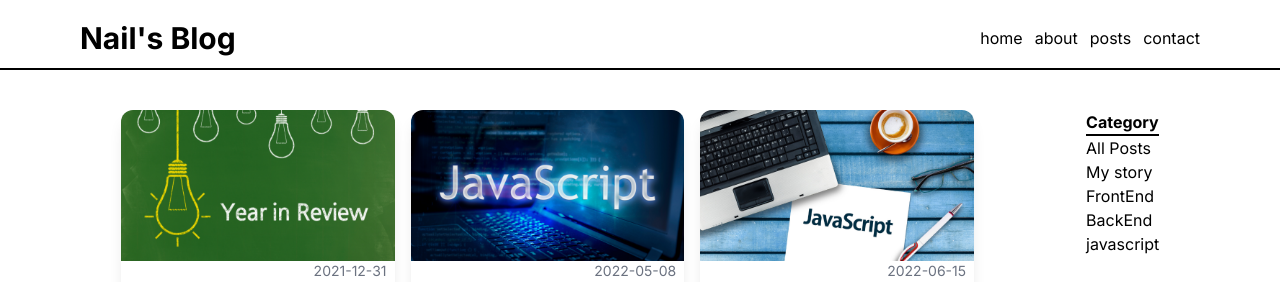
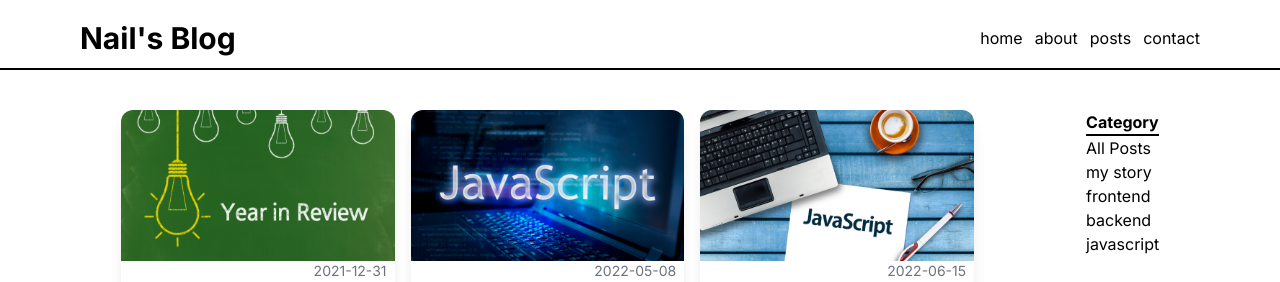
Before and after one commit to Nail0606/Next-Blog, a Next.js app: page /posts in a window 1280 px wide. Shown: the top 282 px of the page. Built offline with nearby package versions, Linux system fonts and the light colour scheme.

Commit message:
Feat : posts 페이지 카테고리 동작 추가

```diff
--- a/src/app/posts/page.tsx
+++ b/src/app/posts/page.tsx
@@ -1,5 +1,7 @@
 import Post from "@/components/Post";
 import { PostType } from "../page";
+import CategorySelect from "@/components/CategorySelect";
+import Posts from "@/components/Posts";
 
 export default async function PostsPage() {
   const testDataFetch = async () => {
@@ -16,21 +18,7 @@ export default async function PostsPage() {
 
   return (
     <div className="flex justify-center mt-10 ">
-      <div className="grid grid-cols-3 gap-4 w-2/3 ">
-        {mockPostData.map((post, index) => {
-          return <Post data={post} key={`posts ${index}`} />;
-        })}
-      </div>
-      <div className="ml-28">
-        <h1 className="border-solid border-b-2 border-black font-bold">
-          Category
-        </h1>
-        <p>All Posts</p>
-        <p>My story</p>
-        <p>FrontEnd</p>
-        <p>BackEnd</p>
-        <p>javascript</p>
-      </div>
+      <Posts postData={mockPostData} />
     </div>
   );
 }
--- /dev/null
+++ b/src/components/CategorySelect.tsx
@@ -0,0 +1,32 @@
+"use client";
+import { useState } from "react";
+
+interface Props {
+  categoryArray: string[];
+  setSelectedCategory: (categoryIndex: number) => void;
+}
+export default function CategorySelect({
+  categoryArray,
+  setSelectedCategory,
+}: Props) {
+  return (
+    <div className="ml-28">
+      <h1 className="border-solid border-b-2 border-black font-bold">
+        Category
+      </h1>
+      {categoryArray.map((category, index) => {
+        return (
+          <p
+            key={`category ${index}`}
+            onClick={() => {
+              setSelectedCategory(index);
+            }}
+            className="cursor-pointer hover:text-blue-300"
+          >
+            {category}
+          </p>
+        );
+      })}
+    </div>
+  );
+}
--- /dev/null
+++ b/src/components/Posts.tsx
@@ -0,0 +1,40 @@
+"use client";
+import { useState } from "react";
+import { PostType } from "@/app/page";
+import CategorySelect from "./CategorySelect";
+import Post from "./Post";
+
+interface Props {
+  postData: PostType[];
+}
+
+export default function Posts({ postData }: Props) {
+  const categoryArray = [
+    "All Posts",
+    "my story",
+    "frontend",
+    "backend",
+    "javascript",
+  ];
+  const [seletedCategory, setSelectedCategory] = useState(0);
+
+  if (seletedCategory !== 0) {
+    postData = postData.filter((post) => {
+      return post.category === categoryArray[seletedCategory];
+    });
+  }
+
+  return (
+    <div className="flex justify-center">
+      <div className="grid grid-cols-3 gap-4 w-2/3">
+        {postData.map((post, index) => {
+          return <Post data={post} key={`posts ${index}`} />;
+        })}
+      </div>
+      <CategorySelect
+        categoryArray={categoryArray}
+        setSelectedCategory={setSelectedCategory}
+      />
+    </div>
+  );
+}
```
